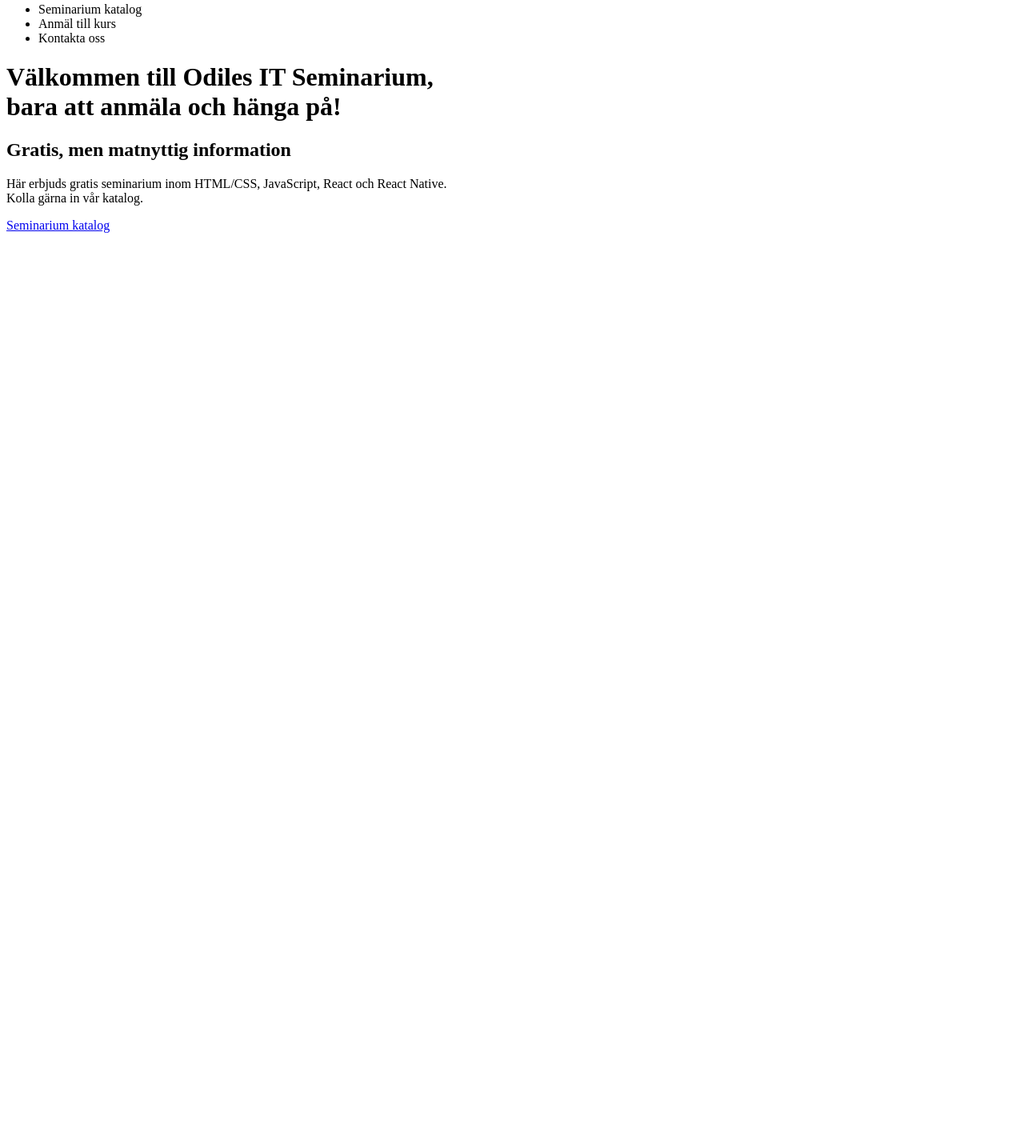
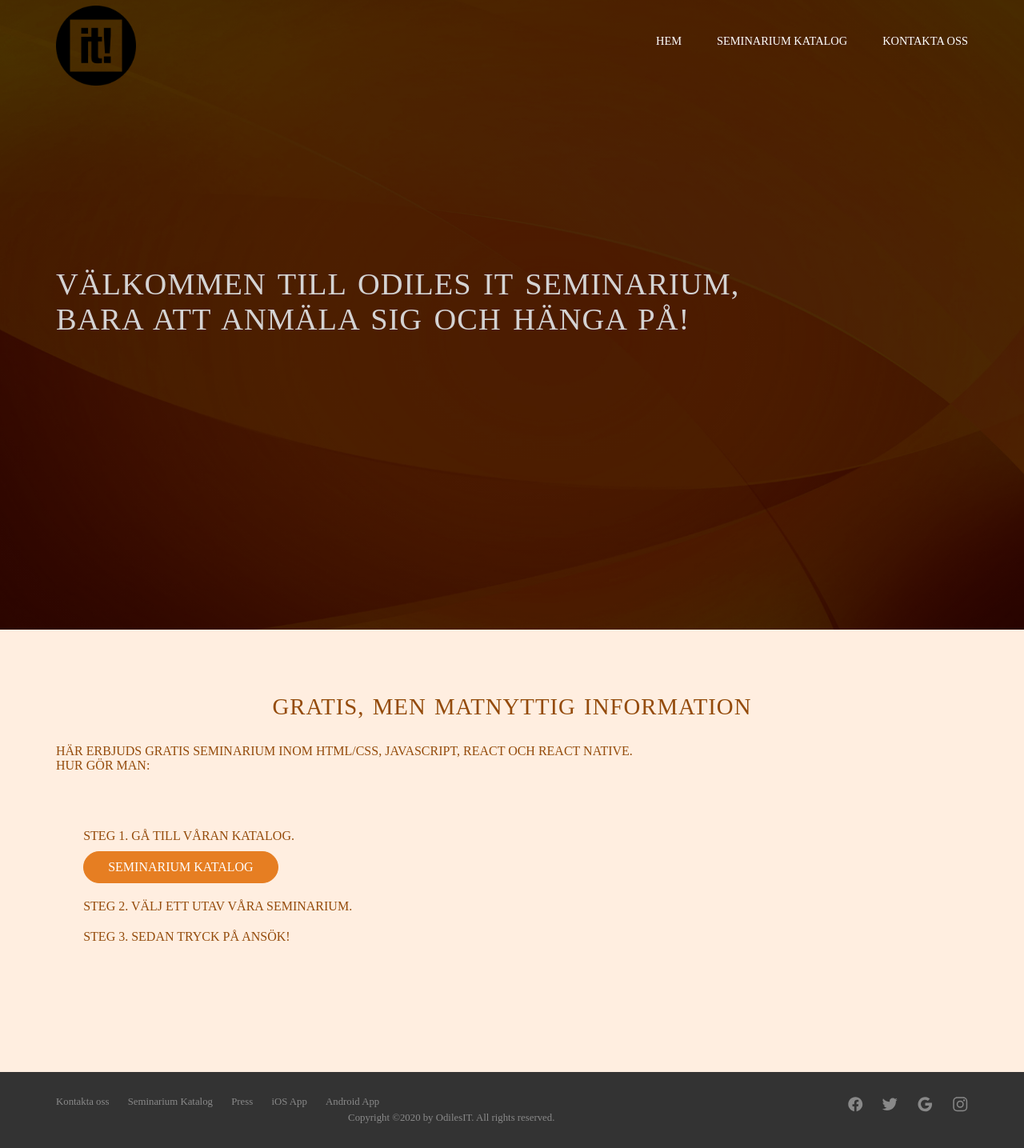
Before and after one commit to odilemn/SeminariumProject, a plain HTML site: page index.html in a window 1280 px wide. Shown: the part 13-1448 px from the top of the page at 80% size. Before the commit the page ends 800 px from the top, so only its background shows below. Drawn offline with nearby package versions, Linux system fonts and the light colour scheme.

Commit message:
index klar

```diff
--- a/index.html
+++ b/index.html
@@ -1,33 +1,85 @@
 <!DOCTYPE html>
+ <html class="no-js">
+    <head>
+        <link rel="stylesheet" type="text/css" href="resources/css/style.css">
 
-<html>
-    <head>
-        <link rel="stylesheet" type="text/css" href="/resources/css/style.css">
+        <meta charset="utf-8">
+        <meta http-equiv="X-UA-Compatible" content="IE=edge">
+        <title></title>
+        <meta name="description" content="">
+
+        <!tell phones/tablets not to zoom out the page>
+        <meta name="viewport" content="width=device-width, initial-scale=1">
+
+        <link rel="stylesheet" href="">
     </head>
     <body>
         <header>
             <nav>
                 <div class="row">
+                    <img src="resources/img/49353.png" alt="IT Logo" class="logo">
                     <ul class="main-nav">
-                        <li><a href="sem.html"></a>Seminarium katalog</li>
-                        <li><a href="anmal.html"></a>Anmäl till kurs</li>
-                        <li><a href="kontakt.html"></a>Kontakta oss</li>
+                        <li><a href="index.html">Hem</a></li>
+                        <li><a href="sem.html">Seminarium katalog</a></li>
+                        <li><a href="kontakt.html">Kontakta oss</a></li>
                     </ul>
                 </div>
             </nav>
             <div class="hero-text-box">
-                <h1>Välkommen till Odiles IT Seminarium,<br>bara att anmäla och hänga på!</h1>
+                <h1>Välkommen till Odiles IT Seminarium,<br>bara att anmäla sig och hänga på!</h1>
             </div>
         </header>
 
         <section class="info">
-            <h2>Gratis, men matnyttig information</h2>
-            <p>Här erbjuds gratis seminarium inom HTML/CSS, JavaScript, React och React Native.<br> Kolla gärna in vår katalog.</p>
-            <a class="btn" href="sem.html">Seminarium katalog</a>
+            <div class="row">
+                <h2>Gratis, men matnyttig information</h2>
+                <p>Här erbjuds gratis seminarium inom HTML/CSS, JavaScript, React och React Native.<br> Hur gör man:</p>
+            </div>
+            <div class="row">
+                <div class="col span-1-of-3 steps-box">
+                    <div class="works-step">
+
+                        <p>Steg 1. Gå till våran katalog.</p>
+                        <a href="sem.html" class="btn-sem">Seminarium Katalog</a>
+                    </div>
+                    <div class="works-step">
+                        <p>Steg 2. Välj ett utav våra seminarium.</p>
+                    </div>
+                    <div class="works-step">
+                        <p>Steg 3. Sedan tryck på ansök!</p>
+                    </div>
+                </div>
+            </div>
+
         </section>
 
         <footer>
+            <div class="row">
+                <div class="col span-1-of-2">
+                   <ul class="footer-nav">
+                       <li><a href="kontakt.html">Kontakta oss</a></li>
+                       <li><a href="sem.html">Seminarium Katalog</a></li>
+                       <li><a href="#">Press</a></li>
+                       <li><a href="#">iOS App</a></li>
+                       <li><a href="#">Android App</a></li>
+                    </ul>
+                </div>
+                <div class="col span-1-of-2">
+                    <ul class="social-links">
+                        <li><a href="#"><i class="facebook"> <ion-icon name="logo-facebook"></ion-icon></i></a></li>
+                        <li><a href="#"><i class="twitter"><ion-icon name="logo-twitter"></ion-icon></i> </a></li>
+                        <li><a href="#"><i class="google"><ion-icon name="logo-google"></ion-icon></i></a></li>
+                        <li><a href="#"><i class="instagram"><ion-icon name="logo-instagram"></ion-icon></i></a></li>
+                    </ul>
+                </div>
+            </div>
+            <div class="row">
+                <p>
+                    Copyright &copy;2020 by OdilesIT. All rights reserved.
+                </p>
+            </div>
+        </footer>
 
-        </footer>
+        <script src="https://unpkg.com/ionicons@5.1.2/dist/ionicons.js"></script>
     </body>
 </html>
--- /dev/null
+++ b/resources/css/style.css
@@ -0,0 +1,281 @@
+/*------------------------------------*/
+/* BASIC SETUP */
+/*------------------------------------*/
+
+
+*{
+    margin: 0;
+    padding: 0;
+    -webkit-box-sizing: border-box;
+    box-sizing: border-box;
+}
+
+/*------------------------------------*/
+/* REUSABLE COMPONENTS */
+/*------------------------------------*/
+.row {
+    max-width: 1140px;
+    margin: 0 auto;
+
+}
+
+section {
+    padding: 80px 0;
+}
+
+.box {
+    padding: 1%;
+}
+
+/*------------- HEADINGS --------------*/
+
+
+h1,
+h2,
+h3  {
+    font-weight: 300;
+    text-transform: uppercase;
+
+
+}
+
+h1 {
+    margin-top: 0;
+    margin-bottom: 20px;
+    color: rgb(212, 211, 211);
+    font-size: 240%;
+    word-spacing: 4px;
+    letter-spacing: 1px;
+}
+
+h2 {
+    font-size: 180%;
+    word-spacing: 2px;
+    text-align: center;
+    margin-bottom: 30px;
+    letter-spacing: 1px;
+}
+
+h3 {
+    font-size: 110%;
+    margin-bottom: 15px;
+}
+
+/*------------------------------------*/
+/* HEADER */
+/*------------------------------------*/
+
+header {
+    background-image: -webkit-gradient(linear, left top, left bottom, from(rgba(0, 0, 0, 0.7)), to(rgba(0, 0, 0, 0.7))), url(/resources/img/KENcUp.jpg);
+    background-image: linear-gradient(rgba(0, 0, 0, 0.7), rgba(0, 0, 0, 0.7)), url(/resources/img/KENcUp.jpg);
+    background-size: cover;
+    background-position: center;
+    height: 100vh;
+    background-attachment: fixed;
+
+}
+
+.hero-text-box {
+    position: absolute;
+    width: 1140px;
+    top: 50%;
+    left: 50%;
+    -webkit-transform: translate(-50%, -50%);
+    transform: translate(-50%, -50%);
+}
+
+.logo {
+    height: 100px;
+    width: auto;
+    float: left;
+    margin-top: 20px;
+}
+
+.main-nav {
+    float: right;
+    list-style: none;
+    margin-top: 55px;
+    color: #fff;
+}
+
+.main-nav li {
+    display: inline-block;
+    margin-left: 40px;
+}
+
+.main-nav li a:link,
+.main-nav li a:visited {
+    padding: 8px 0;
+    color: #fff;
+    text-decoration: none;
+    text-transform: uppercase;
+    font-size: 90%;
+    border-bottom: 2px solid transparent;
+    -webkit-transition: border-bottom 0.2s;
+    transition: border-bottom 0.2s;
+}
+
+.main-nav li a:hover,
+.main-nav li a:active {
+    border-bottom: 2px solid #aaaaaa;
+}
+
+/*------------------------------------*/
+/* INFO SECTION */
+/*------------------------------------*/
+
+.info {
+    background-color: rgb(255, 238, 224);
+    color: #944b0b;
+    text-transform: uppercase;
+}
+
+.steps-box:first-child {
+    text-align: left;
+    padding-right: 3%;
+    margin-top: 10px;
+
+}
+
+.steps-box:last-child {
+    padding-left: 3%;
+    margin-top: 70px;
+}
+
+.works-step {
+    margin-bottom: 20px;
+
+
+}
+
+.works-step:last-of-type {
+    margin-bottom: 80px;
+}
+
+.works-step div {
+    color: #cf6d17;
+    border: 2px solid #cf6d17;
+    display: inline-block;
+    border-radius: 50%;
+    height: 55px;
+    width: 55px;
+    text-align: center;
+    padding: 5px;
+    float: left;
+    font-size: 150%;
+    margin-right: 25px;
+}
+
+.btn-sem { margin-top: 10px;}
+
+.btn-sem:link,
+.btn-sem:visited {
+    display: inline-block;
+    padding: 10px 30px;
+    font-weight: 300;
+    text-decoration: none;
+    border-radius: 200px;
+    background-color: #e67e22;
+    border: 1px solid #e67e22;
+    color: #fff;
+    margin-right: 15px;
+    transition: background-color 0.2s, border 0.2s, color 0.2s;
+}
+
+.btn-sem:hover,
+.btn-sem:active {
+    background-color: #cf6d17;
+    border: 1px solid #cf6d17;
+
+}
+
+
+/*------------------------------------*/
+/* FOOTER */
+/*------------------------------------*/
+
+
+
+footer {
+    background-color: #333;
+    padding: 30px;
+    font-size: 80%;
+}
+
+.footer-nav {
+    list-style: none;
+    float: left;
+}
+
+.social-links {
+    list-style: none;
+    float: right;
+}
+
+
+.footer-nav li,
+.social-links li {
+    display: inline-block;
+    margin-right: 20px;
+
+}
+
+
+.footer-nav li:last-child,
+.social-links li:last-child {
+    margin-right: 0;
+}
+
+
+.footer-nav li a:link,
+.footer-nav li a:visited,
+.social-links li a:link,
+.social-links li a:visited {
+    text-decoration: none;
+    border: 0;
+    color: #898989;
+    -webkit-transition: color 0.2s;
+    transition: color 0.2s;
+}
+
+.footer-nav li a:hover,
+.footer-nav li a:active,
+.social-links li a:hover,
+.social-links li a:active {
+    color: #ddd;
+}
+
+.social-links li a:link,
+.social-links li a:visited {
+    font-size: 160%;
+}
+
+.facebook,
+.twitter,
+.google,
+.instagram {
+    -webkit-transition: color 0.2s;
+    transition: color 0.2s;
+}
+
+.facebook:hover {
+    color: #3b5998;
+}
+
+.twitter:hover {
+    color: #00aced;
+}
+.google:hover {
+    color: #dd4b39;
+}
+
+.instagram:hover {
+    color: #517fa4;
+}
+
+
+footer p {
+    color: #898989;
+    text-align: center;
+    margin-top: 20px;
+}
```
Also changed, not shown: sem.html (+17 -0 lines), anmal.html (deleted), resources/img/49353.png (added), resources/img/Javascript-Illustration.png (added), resources/img/KENcUp.jpg (added), resources/img/React-JS.png (added), resources/img/c8150d863e584ed42ccfbdc3f3f1aa3a.jpg (added), resources/img/html5-and-css3.png (added), resources/img/it-logo-6882B7887A-seeklogo.com.png (added), resources/img/it.svg (added).
